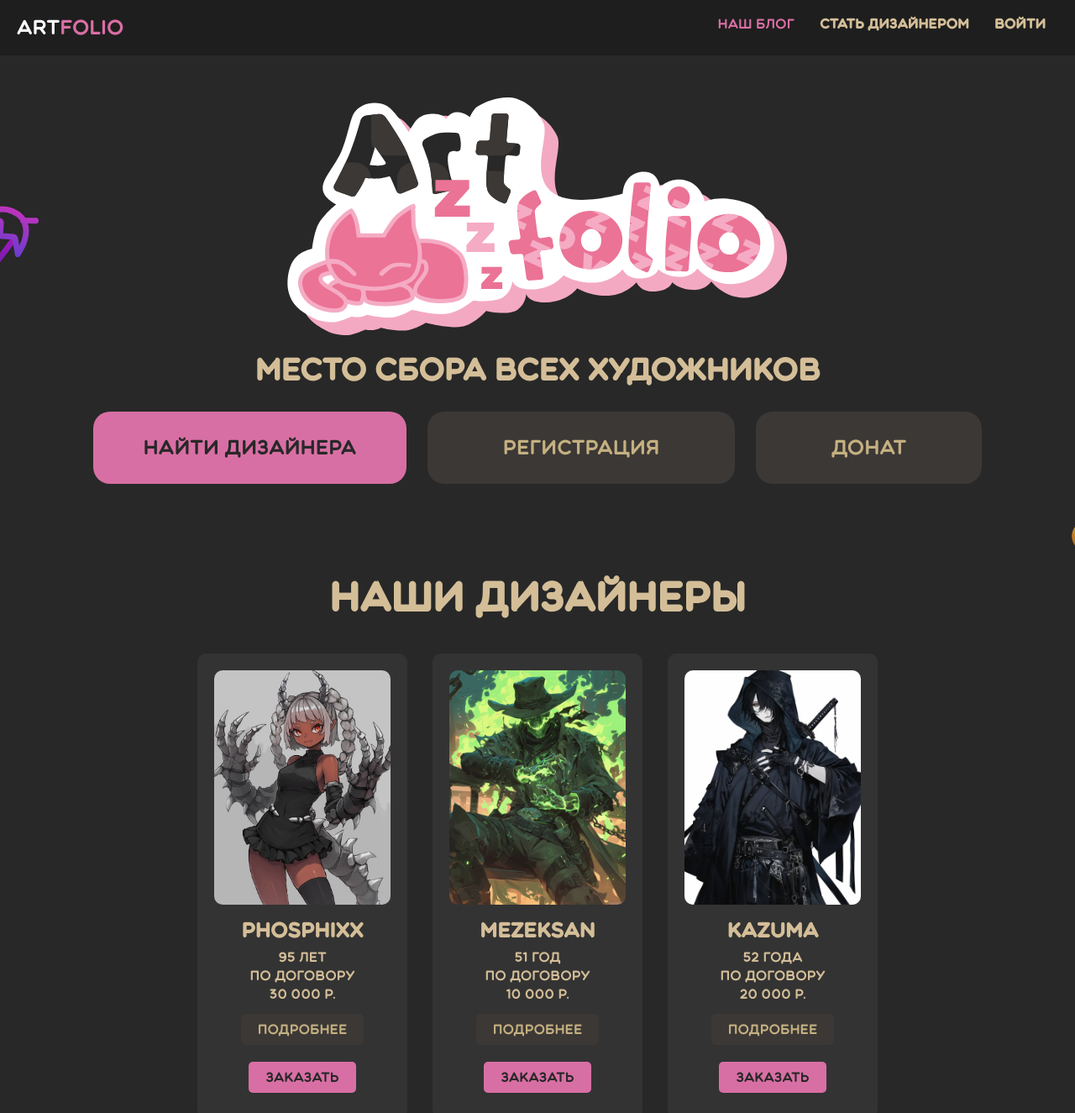
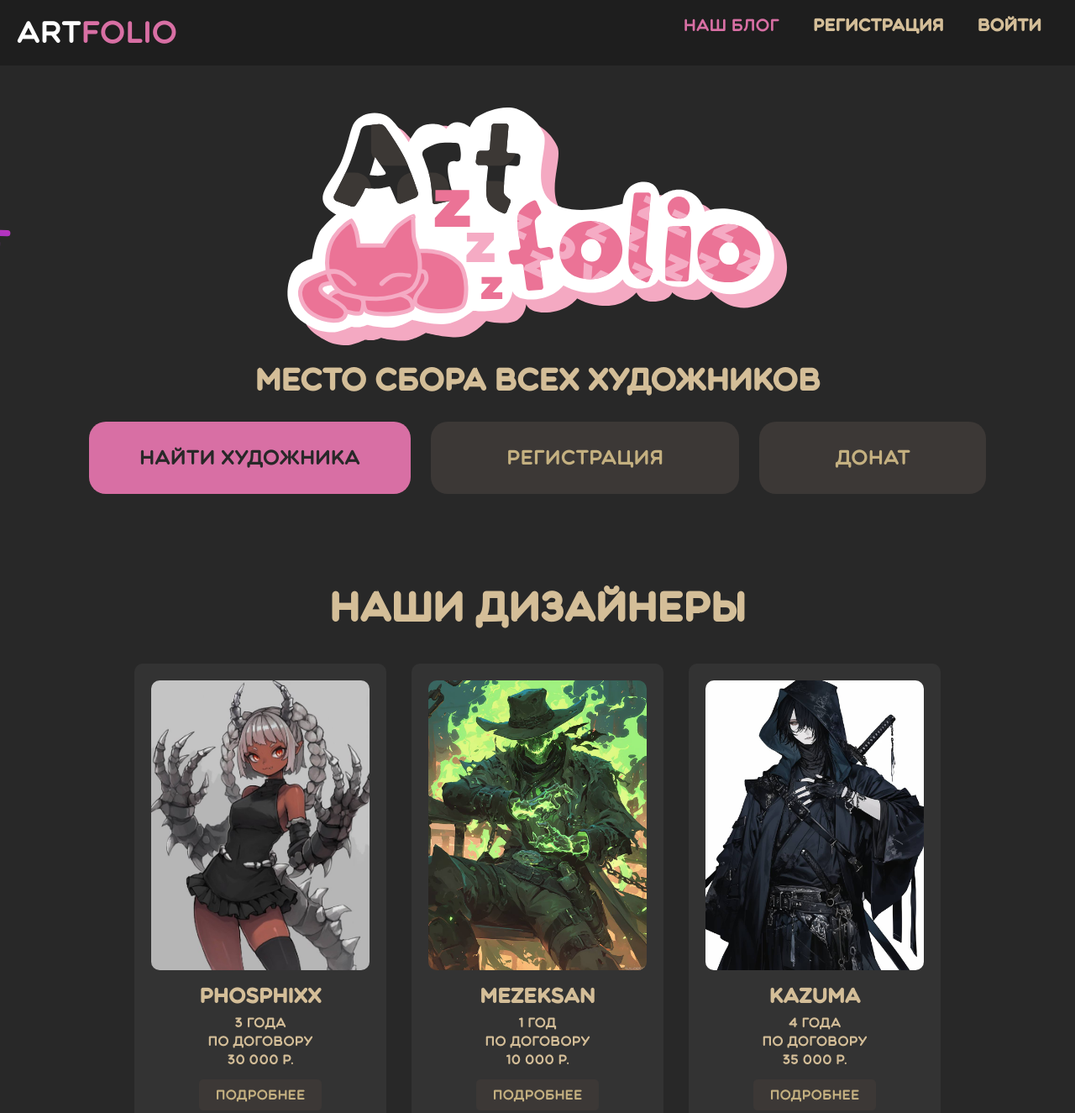
Before and after one commit to MeZeksan/artist_portfolio_web, a plain HTML site: page html/main.html in a window 1280 px wide. Shown: the top 1325 px of the page at 84% size. Drawn offline with Linux system fonts and the light colour scheme.

Commit message:
Чуть доделал

```diff
--- a/css/main.css
+++ b/css/main.css
@@ -29,7 +29,7 @@ body {
 }
 
 .navbar .logo {
-  font-size: 24px;
+  font-size: 36px;
   color: #fff;
 }
 
@@ -38,12 +38,13 @@ body {
 }
 
 .navbar ul {
+  font-size: 20px;
   list-style: none;
   display: flex;
 }
 
 .navbar ul li {
-  margin: 0 15px;
+  margin: 0 20px;
 }
 
 .navbar ul li b {
@@ -131,7 +132,7 @@ h1 {
   padding: 20px;
   border-radius: 10px;
   text-align: center;
-  width: 250px;
+  width: 300px;
 }
 
 .card img {
--- a/html/main.html
+++ b/html/main.html
@@ -14,7 +14,7 @@
             <div class="logo">ART<span>FOLIO</span></div>
             <ul>
                 <li><p href="#">Наш блог</p></li>
-                <li><b href="#">Стать дизайнером</b></li>
+                <li><b href="#">Регистрация</b></li>
                 <li><b href="#">Войти</b></li>
             </ul>
         </nav>
@@ -27,7 +27,7 @@
         </div>
         <h1>МЕСТО СБОРА ВСЕХ ХУДОЖНИКОВ</h1>
         <div class="buttons">
-            <button class="btn pinkbig">Найти дизайнера</button>
+            <button class="btn pinkbig">Найти художника</button>
             <button class="btn brownbig">Регистрация</button>
             <button class="btn brownbig">Донат</button>
         </div>
@@ -40,7 +40,7 @@
             <div class="card">
                 <img src="../images/bers.png" alt="Phosphinx">
                 <h3>PHOSPHIXX</h3>
-                <p>95 лет</p>
+                <p>3 года</p>
                 <p>По договору</p>
                 <p class="price">30 000 Р.</p>
                 <button class="btn brownsmall">Подробнее</button>
@@ -49,7 +49,7 @@
             <div class="card">
                 <img src="../images/MeZeksan.png" alt="Mezeksan">
                 <h3>MEZEKSAN</h3>
-                <p>51 год</p>
+                <p>1 год</p>
                 <p>По договору</p>
                 <p class="price">10 000 Р.</p>
                 <button class="btn brownsmall">Подробнее</button>
@@ -58,9 +58,9 @@
             <div class="card">
                 <img src="../images/nefor.png" alt="Kazuma">
                 <h3>KAZUMA</h3>
-                <p>52 года</p>
+                <p>4 года</p>
                 <p>По договору</p>
-                <p class="price">20 000 Р.</p>
+                <p class="price">35 000 Р.</p>
                 <button class="btn brownsmall">Подробнее</button>
                 <button class="btn pinksmall">Заказать</button>
             </div>
```
